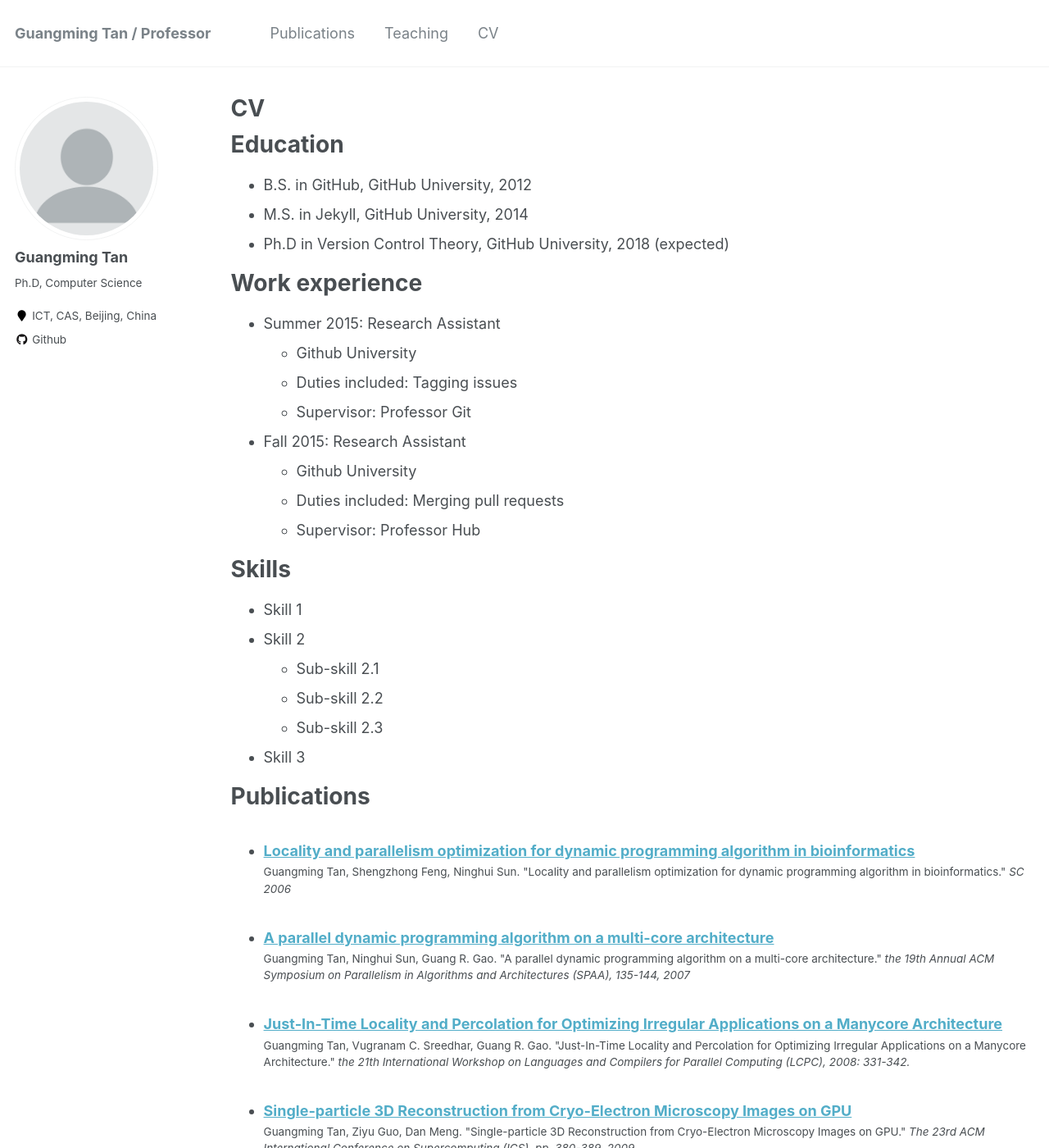
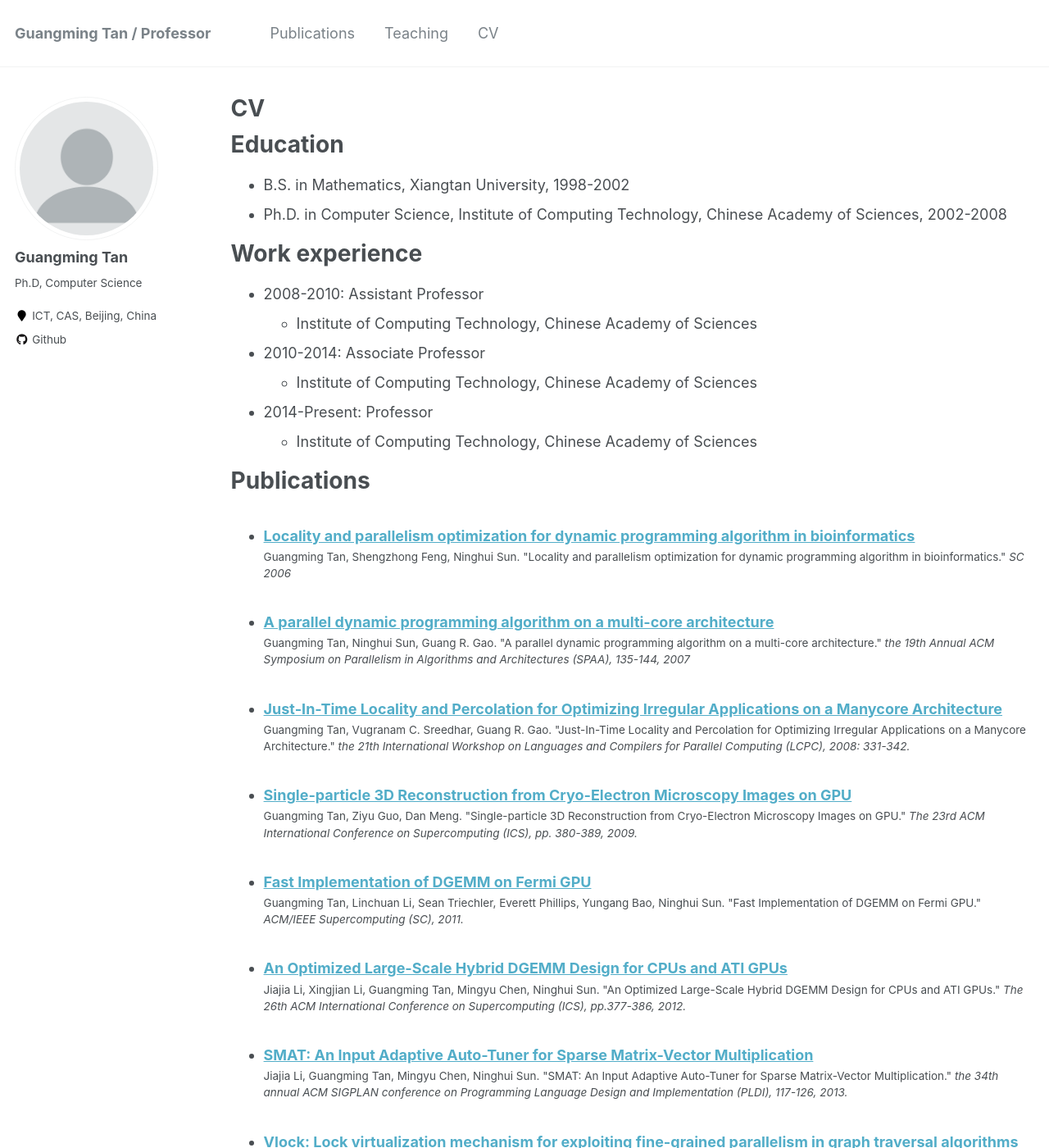
Before and after one commit to TanNiu/TanNiu.github.io, a Jekyll site: the page built from _pages/cv.md, in a window 1280 px wide and 1400 px high. Shown: the whole window at 82% size. Built offline with Jekyll 4.4.1, drawn with Linux system fonts in a browser that asks for light colours.

Commit message:
update cv

```diff
--- a/_pages/cv.md
+++ b/_pages/cv.md
@@ -11,30 +11,19 @@ redirect_from:
 
 Education
 ======
-* B.S. in GitHub, GitHub University, 2012
-* M.S. in Jekyll, GitHub University, 2014
-* Ph.D in Version Control Theory, GitHub University, 2018 (expected)
+* B.S. in Mathematics, Xiangtan University, 1998-2002
+* Ph.D. in Computer Science, Institute of Computing Technology, Chinese Academy of Sciences, 2002-2008
 
 Work experience
 ======
-* Summer 2015: Research Assistant
-  * Github University
-  * Duties included: Tagging issues
-  * Supervisor: Professor Git
+* 2008-2010: Assistant Professor
+  * Institute of Computing Technology, Chinese Academy of Sciences
 
-* Fall 2015: Research Assistant
-  * Github University
-  * Duties included: Merging pull requests
-  * Supervisor: Professor Hub
+* 2010-2014: Associate Professor
+  * Institute of Computing Technology, Chinese Academy of Sciences
 
-Skills
-======
-* Skill 1
-* Skill 2
-  * Sub-skill 2.1
-  * Sub-skill 2.2
-  * Sub-skill 2.3
-* Skill 3
+* 2014-Present: Professor
+  * Institute of Computing Technology, Chinese Academy of Sciences
 
 Publications
 ======
```
